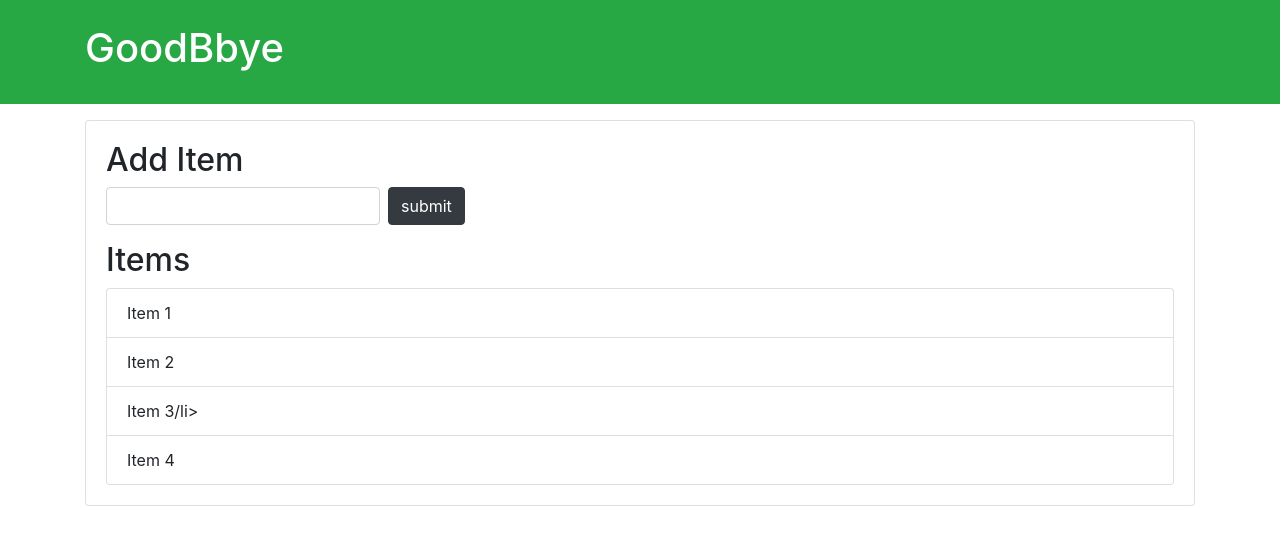
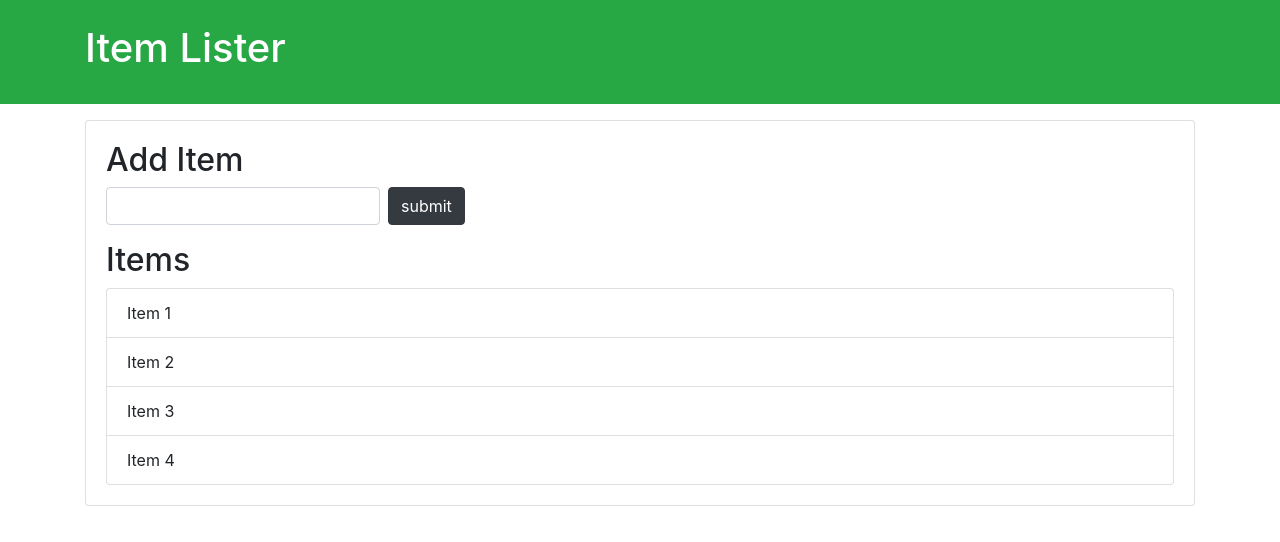
Before and after one commit to itscsp/JsDOM, a plain HTML site: page index.html in a window 1280 px wide. Drawn offline with nearby package versions, Linux system fonts and the light colour scheme.

Commit message:
upto this stahe we complete all main selector in JS

```diff
--- a/dom.js
+++ b/dom.js
@@ -36,8 +36,100 @@
 
 // WE CAN ASSIGN INTO A VARIABLE ASLO
 
-let headerTitle = document.getElementById('header-title');
+// let headerTitle = document.getElementById('header-title');
+// let header = document.getElementById('main-header');
+// console.log(headerTitle);
+// headerTitle.textContent = "Hello";
+// headerTitle.innerText = 'GoodBbye'
+// headerTitle.innerHTML = '<h3>Hello</h3>';
 
-console.log(headerTitle);
-// headerTitle.textContent = "Hello";
-headerTitle.innerText = 'GoodBbye'
+
+// main difference between textContent and innerText//
+
+
+// header.style.borderBottom = 'solid 2px #000';
+
+
+
+/************************************/
+// GET ELEMENTS BY CLASS NAME
+/************************************/
+
+// let items = document.getElementsByClassName('list-group-item');
+// console.log(items)//here we get list of elements
+// console.log(typeof items) //herer this object type (array)
+// we can access individual element
+// items[0].textContent = "Hi"
+// items[0].style.fontWeight = 'bold';
+
+// WE CAN NOT ACCESS ALL ELEMNTS ONCE LIKE THIS
+
+// for(i = 0; i < items.length; i++){
+//     items[i].style.backgroundColor = '#f4f4f4';
+// }
+
+
+/************************************/
+// GET ELEMENTS BY TAG NAME
+/************************************/
+
+// let li = document.getElementsByTagName('li');
+// console.log(li)//here we get list of elements
+// // console.log(typeof items) //herer this object type (array)
+// //we can access individual element
+// li[0].textContent = "Hi"
+// li[0].style.fontWeight = 'bold';
+
+// //WE CAN NOT ACCESS ALL ELEMNTS ONCE LIKE THIS
+
+// for(i = 0; i < li.length; i++){
+//     li[i].style.backgroundColor = '#f4f4f4';
+// }
+
+/************************************/
+// OUERY SELECTOR
+/************************************/
+
+// //this one is similar to jQuery `$('selector')`
+
+// //ONE SEPECIAL THING ABOUT THIS SELECTOR IS WE CAN GRAB ANY ELEMENTS TAGS, ID, CLASS
+
+// let header = document.querySelector('#main-header');
+
+// header.style.borderBottom = 'solid 4px #ccc'
+
+// let input = document.querySelector('input');
+
+// input.value = 'Hello world'
+
+// //we can also grap attributes of the element
+
+// let submit = document.querySelector('input[type="submit"]');
+// submit.value = 'SEND'
+
+// // WE CON'T LIST OF ITEM IN THIS SELECTOR IT GRAB ONE FIRST ELEMENT
+// let item = document.querySelector('.list-group-item');
+// item.style.color = 'red';
+
+// let lastItem = document.querySelector('.list-group-item:last-child')
+
+// lastItem.style.color="blue"
+
+/************************************/
+// OUERY SELECTOR ALL
+/************************************/
+
+// let title = document.querySelectorAll('.title');
+// console.log(title);
+
+// for(let i =0 ; i < title.length; i++){
+//     title[i].textContent = "Hello"
+// }
+
+// // Selecting Pseduo Selector
+
+// let liOdd = document.querySelectorAll('li:nth-child(odd)');
+
+// for(let i = 0; i < liOdd.length; i++){
+//     liOdd[i].style.backgroundColor = '#f4f4f4'
+// }
--- a/index.html
+++ b/index.html
@@ -26,7 +26,7 @@
             <ul id="items" class="list-group">
                 <li class="list-group-item">Item 1</li>
                 <li class="list-group-item">Item 2</li>
-                <li class="list-group-item">Item 3/li>
+                <li class="list-group-item">Item 3</li>
                 <li class="list-group-item">Item 4</li>
             </ul>
         </div>
```
